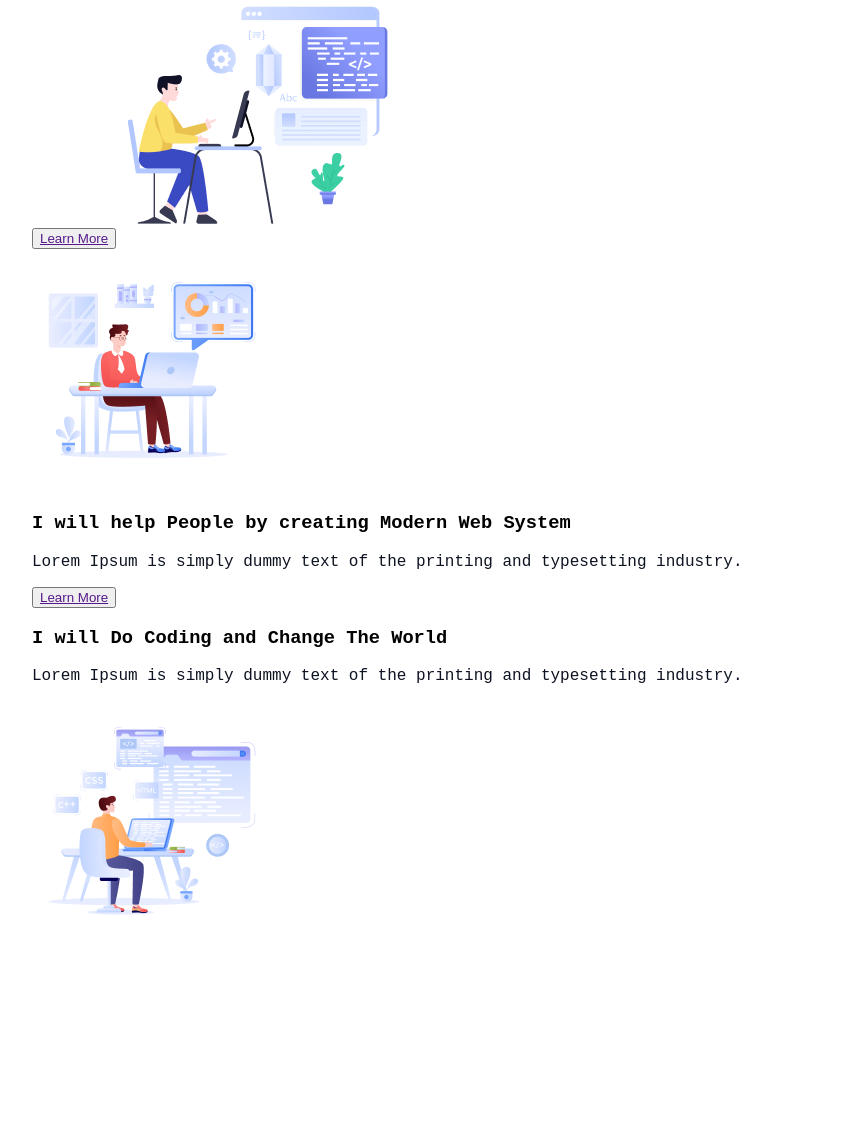
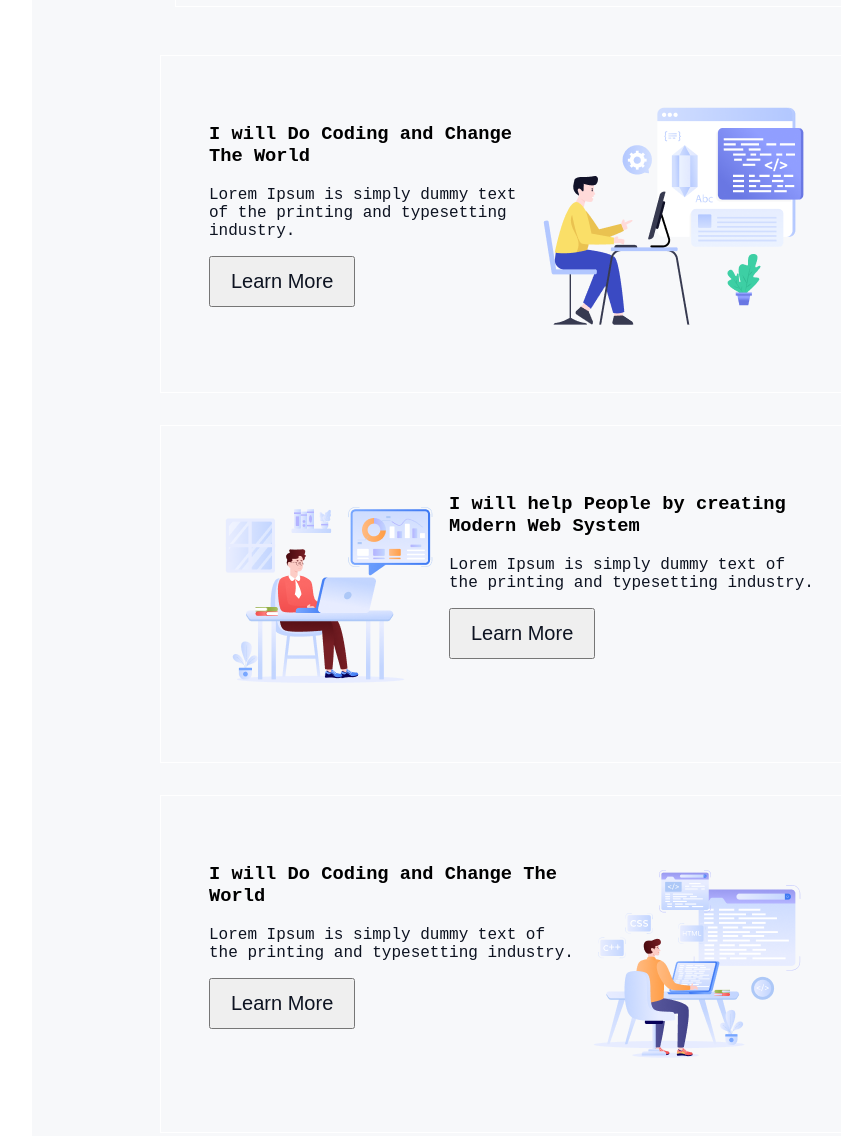
Before and after one commit to Fayqe-Montasir/Assignment-1, a plain HTML site: page index.html in a window 1280 px wide. Shown: the part 904-2040 px from the top of the page, without its empty margins (127-968 px from the left). Before the commit the page ends 1929 px from the top, so only its background shows below. Drawn offline with Linux system fonts and the light colour scheme; a web font is replaced by a local one.

Commit message:
add the title

```diff
--- a/index.html
+++ b/index.html
@@ -25,26 +25,29 @@
             <div class="title-1">
                 <h2 class="title-h">Why Web Development??
                 </h2>
-                <p class="title-p">Lorem Ipsum is simply dummy text of the printing and typesetting industry. Lorem Ipsum has been the
-                industry's standard dummy text.</p>
+                <p class="title-p">Lorem Ipsum is simply dummy text of the printing and typesetting industry. Lorem
+                    Ipsum has been the
+                    industry's standard dummy text.</p>
             </div>
-            <div>
-                <h3>I will Do Coding and Change The World</h3>
+            <div class="title-2">
+               <div><h3>I will Do Coding and Change The World</h3>
                 <p class="title-p">Lorem Ipsum is simply dummy text of the printing and typesetting industry.</p>
-                <button><a href="">Learn More</a><img src="" alt=""></button>
+                <button class="btn-primary">Learn More</button></div>
                 <img src="assets/Layer_1.png" alt="">
+            </div >
+            <div class="title-2"><img src="assets/Group 3.png" alt="">
+                <div><h3>I will help People by creating Modern Web System</h3>
+                    <p class="title-p">Lorem Ipsum is simply dummy text of the printing and typesetting industry.</p>
+                    <button class="btn-primary">Learn More</button></div>
             </div>
-            <div class=></div>
-            <img src="assets/Group 3.png" alt="">
-            <h3>I will help People by creating Modern Web System</h3>
-            <p class="title-p">Lorem Ipsum is simply dummy text of the printing and typesetting industry.</p>
-            <button><a href="">Learn More</a></button>
-            <div> <h3>I will Do Coding and Change The World</h3>
-                <p class="title-p">Lorem Ipsum is simply dummy text of the printing and typesetting industry.</p>
-                <img src="assets/Group 4.png" alt=""></div>
+            <div class="title-2">
+                <div><h3>I will Do Coding and Change The World</h3>
+                    <p class="title-p">Lorem Ipsum is simply dummy text of the printing and typesetting industry.</p>
+                    <button class="btn-primary">Learn More</button></div>
+                <img src="assets/Group 4.png" alt="">
+
+            </div>
         </div>
-
-
     </header>
     <main>
 
--- a/style/style.css
+++ b/style/style.css
@@ -27,7 +27,27 @@
 }
 .title{
     border: 1px solid white;
+    background-color:#e7eaef52;
     margin: 86px 150px 78px;
+    padding: 80px 96px ;
+    border-radius: 16px;
+
+}
+.title-1{
+    border:1px solid white;
+    text-align: center;
+    margin:0px 47px 48px 47px;
+}
+.title-2{
+   display: flex;
+    border: 1px solid white;
+    padding: 48px;
+    margin: 32px;
+}
+.btn-primary{
+    font-size: 20px;
+    padding: 12px 20px;
+    color:rgba(13, 19, 33, 1);
 }
 .title-h{
     font-size: 32px;
```
